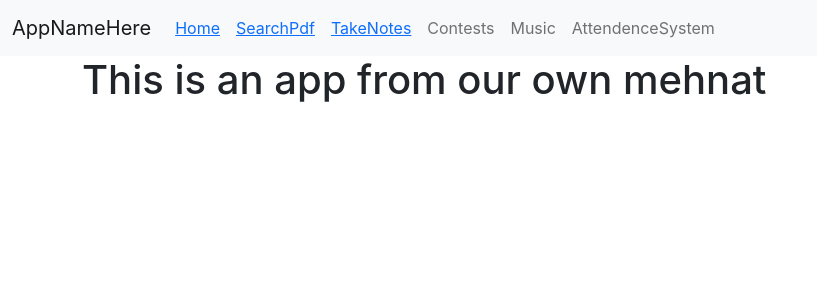
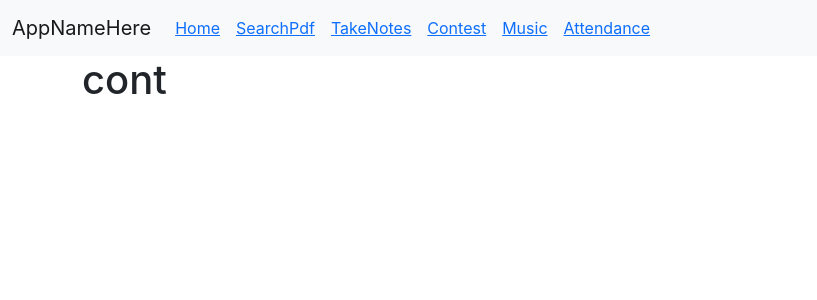
Before and after one commit to soham4abc/dawgs, a React (Create React App) app in the folder dawgs/: page /contest in a window 1280 px wide. Shown: the top 300 px of the page, without its empty margins (0-817 px from the left). Built offline with nearby package versions, Linux system fonts and the light colour scheme.

Commit message:
code moduled

```diff
--- /dev/null
+++ b/dawgs/src/components/Attendance.js
@@ -0,0 +1,9 @@
+function Attendance(){
+    return(
+        <div className="container">
+        <h1>Tatten</h1>
+      </div>
+    )
+}
+
+export default Attendance;
--- /dev/null
+++ b/dawgs/src/components/Contest.js
@@ -0,0 +1,8 @@
+function Contests(){
+    return(
+        <div className="container">
+        <h1>cont</h1>
+      </div>
+    )
+}
+export default Contests;
--- /dev/null
+++ b/dawgs/src/components/Display.js
@@ -0,0 +1,11 @@
+import React from "react";
+import "./display.css";
+function display(){
+    return(
+        <div className="container">
+        <h1>This is an app from our own mehnat</h1>
+      </div>
+    )
+}
+
+export default display;
--- a/dawgs/src/components/Home.js
+++ b/dawgs/src/components/Home.js
@@ -1,6 +1,12 @@
 import React from "react";
 import { BrowserRouter as Router, Switch, Route, Link } from "react-router-dom";
 import TakeNotes from "./TakeNotes";
+import Display from "./Display";
+import Attendance from "./Attendance";
+import Pdf from "./Pdf";
+import Music from "./Music";
+import Contests from "./Contest";
+
 
 function Home() {
   return (
@@ -26,12 +32,12 @@ function Home() {
               <ul class="navbar-nav">
                 <li class="nav-item">
                   <a class="nav-link active" aria-current="page" href="#">
-                    <Link to="/">Home</Link>
+                    <Link to="display">Home</Link>
                   </a>
                 </li>
                 <li class="nav-item">
                   <a class="nav-link" href="#">
-                    <Link to="/">SearchPdf</Link>
+                    <Link to="pdf">SearchPdf</Link>
                   </a>
                 </li>
                 <li class="nav-item">
@@ -41,17 +47,17 @@ function Home() {
                 </li>
                 <li class="nav-item">
                   <a class="nav-link" href="#">
-                    Contests
+                   <Link to="contest">Contest</Link>
                   </a>
                 </li>
                 <li class="nav-item">
                   <a class="nav-link" href="#">
-                    Music
+                  <Link to="music">Music</Link>
                   </a>
                 </li>
                 <li class="nav-item">
                   <a class="nav-link" href="#">
-                    AttendenceSystem
+                  <Link to="attendance">Attendance</Link>
                   </a>
                 </li>
               </ul>
@@ -62,11 +68,24 @@ function Home() {
           <Route path="/takeNotes">
             <TakeNotes />
           </Route>
+          <Route path="/display">
+            <Display />
+          </Route>
+          <Route path="/contest">
+            <Contests />
+          </Route>
+          <Route path="/music">
+            <Music />
+          </Route>
+          <Route path="/attendance">
+            <Attendance />
+          </Route>
+          <Route path="/pdf">
+            <Pdf />
+          </Route>
         </Switch>
       </Router>
-      <div className="container">
-        <h1>This is an app from our own mehnat</h1>
-      </div>
+
     </>
   );
 }
--- /dev/null
+++ b/dawgs/src/components/Music.js
@@ -0,0 +1,8 @@
+function Music(){
+    return(
+        <div className="container">
+        <h1>Tnanda</h1>
+      </div>
+    )
+}
+export default Music;
--- /dev/null
+++ b/dawgs/src/components/Pdf.js
@@ -0,0 +1,9 @@
+function Pdf(){
+    return(
+        <div className="container">
+        <h1>arundha</h1>
+      </div>
+    )
+}
+
+export default Pdf;
```
Also changed, not shown: dawgs/src/components/download.js (deleted, +0 -8 lines), dawgs/src/components/display.css (added).
